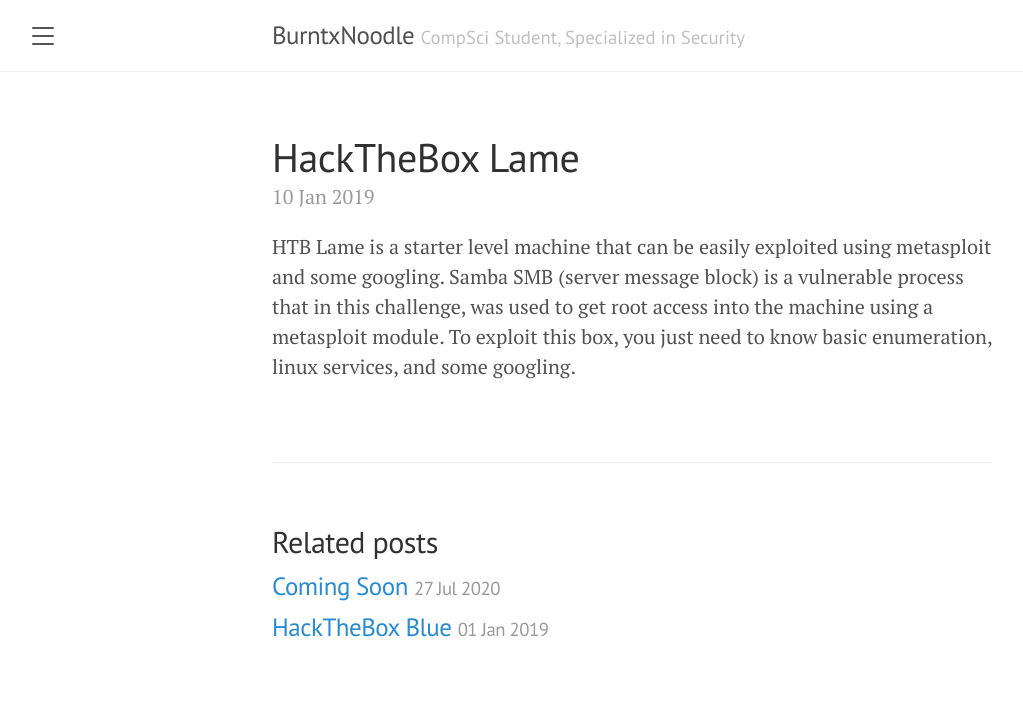
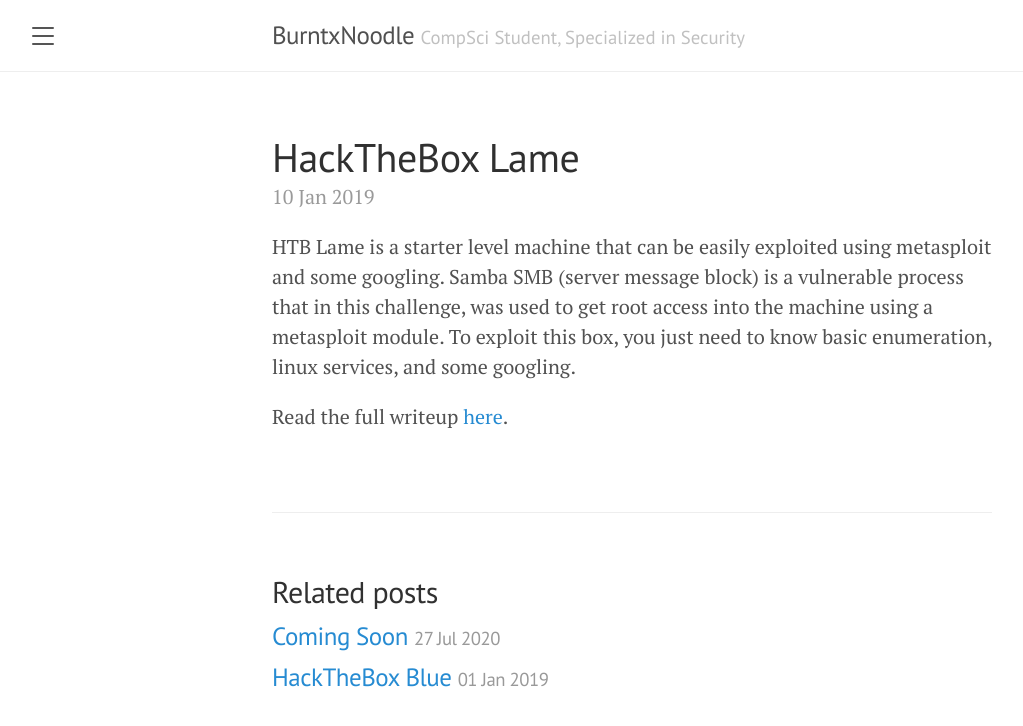
Before and after one commit to BurntxNoodle/blog, a Jekyll site: the page built from _posts/2019-01-10-HTB-Lame.md, in a window 1280 px wide. Shown: the top 726 px of the page, without its empty margins (8-1031 px from the left). Built offline with Jekyll 4.4.1, drawn with Linux system fonts in a browser that asks for light colours.

Commit message:
Update 2019-01-10-HTB-Lame.md

```diff
--- a/_posts/2019-01-10-HTB-Lame.md
+++ b/_posts/2019-01-10-HTB-Lame.md
@@ -4,3 +4,5 @@
 ---
 
 HTB Lame is a starter level machine that can be easily exploited using metasploit and some googling. Samba SMB (server message block) is a vulnerable process that in this challenge, was used to get root access into the machine using a metasploit module. To exploit this box, you just need to know basic enumeration, linux services, and some googling.
+
+Read the full writeup [here](https://burntxnoodle.github.io/writeups/HTB-Lame/).
```
